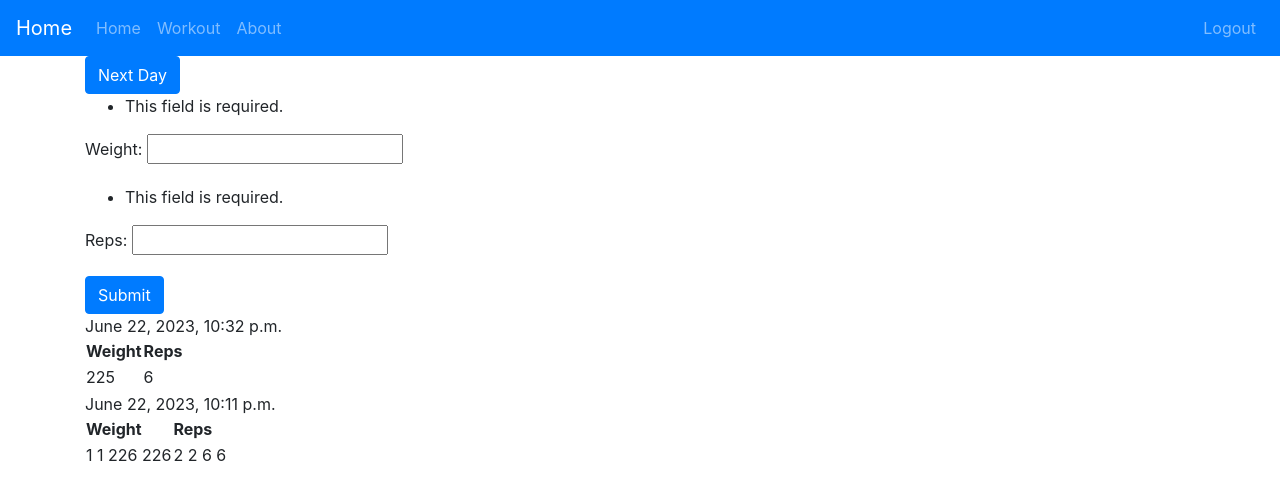
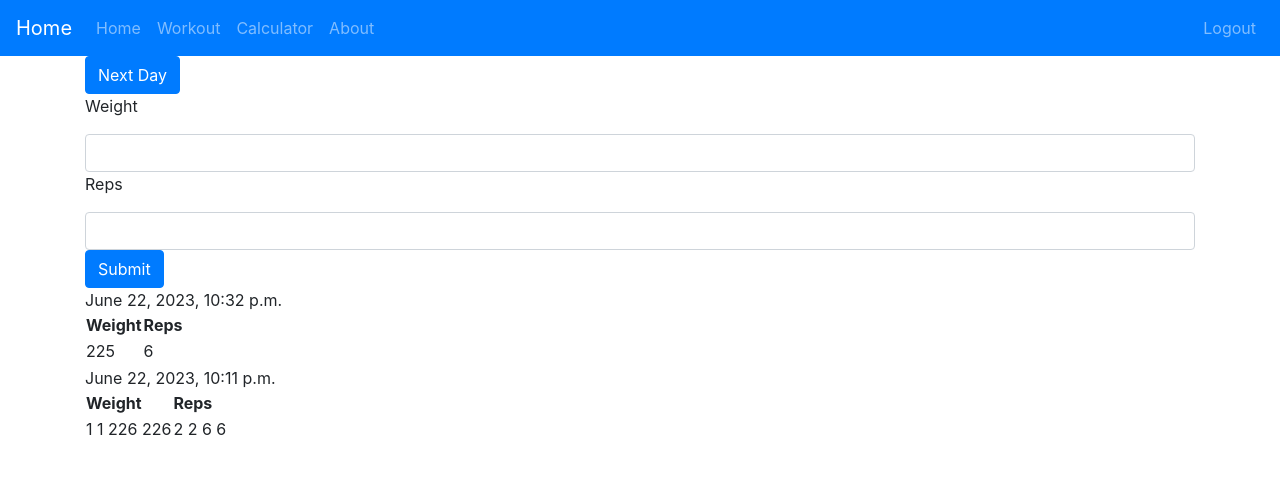
Before and after one commit to bsule/Workout-Tracker, a Django app: page /workouts/list/1/ in a window 1280 px wide. Shown: the top 490 px of the page. Run offline with Django 4.2, Linux system fonts and the light colour scheme; a user stored in the database is signed in; data comes from the database, SQL or seed files in the repository; both versions use the stored data as it was after the commit; parts of the project's set-up code (start-up, migrations or seed data) failed here and were passed over; some libraries are stand-ins or nearby versions.

Commit message:
added max rep calculator and designed the form a little

```diff
--- a/workout_tracker/templates/base.html
+++ b/workout_tracker/templates/base.html
@@ -32,6 +32,9 @@
             </li>
             <li class="nav-item">
             <a class="nav-link" href="{% url 'workout_choose' %}">Workout</a>
+            </li>
+            <li class="nav-item">
+            <a class="nav-link" href="{% url 'calculator_view' %}">Calculator</a>
             </li>
             <li class="nav-item">
             <a class="nav-link" href="#">About</a>
--- a/workout_tracker/workout_tracker/settings.py
+++ b/workout_tracker/workout_tracker/settings.py
@@ -39,6 +39,8 @@ INSTALLED_APPS = [
     'django.contrib.sessions',
     'django.contrib.messages',
     'django.contrib.staticfiles',
+
+    'widget_tweaks',
 
     'bootstrap4',
     'accounts',
--- a/workout_tracker/workouts/forms.py
+++ b/workout_tracker/workouts/forms.py
@@ -2,7 +2,6 @@ from django.forms import ModelForm
 from .models import *
 from django import forms
 from django.contrib.auth.models import User
-from django.shortcuts import redirect
 
 
 class Workout_SplitForm(ModelForm):
@@ -15,3 +14,8 @@ class Workout_SplitForm(ModelForm):
 class Weight_and_reps_form(forms.Form):
     weight = forms.IntegerField()
     reps = forms.IntegerField()
+
+
+class Max_Rep_Calculator_Form(forms.Form):
+    weight = forms.IntegerField()
+    reps = forms.IntegerField()
--- a/workout_tracker/workouts/templates/replist.html
+++ b/workout_tracker/workouts/templates/replist.html
@@ -1,5 +1,6 @@
 {% extends 'base.html' %}
 {% load custom_filters %}
+{% load widget_tweaks %}
 
 {% block content %}
 
@@ -14,24 +15,13 @@
     <form method="POST">
         {% csrf_token %}
 
-        {{ form.as_p }}
+        <p>Weight</p>
+        {% render_field form.weight class="form-control" %}
+        <p>Reps</p>
+        {% render_field form.reps class="form-control" %}
         <input class="btn btn-primary" type="submit" name="form_submit" value="Submit" />
 
     </form>
-
-    <!-- <table>
-        <thead>
-            <tr>
-                <th>Weight</th>
-                <th>Reps</th>
-            </tr>
-        </thead>
-        <tbody>
-            <tr>
-
-            </tr>
-        </tbody>
-    </table> -->
 
     {% for workout in workoutsplit %}
         {{ workout.date }}
@@ -45,16 +35,12 @@
             </thead>
             <tbody>
 
-
-
                 {% for weight,reps in workout.weight|zip_lists:workout.reps %}
                     <tr>
                         <td>{{weight}}</td>
                         <td>{{reps}}</td>
                     </tr>
                 {% endfor %}
-
-
 
             </tbody>
         </table>
--- a/workout_tracker/workouts/urls.py
+++ b/workout_tracker/workouts/urls.py
@@ -8,4 +8,5 @@ urlpatterns = [
     path('', views.workout_chooser, name='workout_choose'),
     path('list/', views.workoutsplitshowerview, name='workoutsplitshowerview'),
     path('list/<int:pk>/', views.reps_view, name='reps_view'),
+    path('calculator/', views.calculator_view, name='calculator_view'),
 ]
--- a/workout_tracker/workouts/views.py
+++ b/workout_tracker/workouts/views.py
@@ -4,6 +4,21 @@ from .models import Workout_Split, Weight_and_reps
 from django.http import HttpResponseForbidden
 
 # Create your views here.
+
+def calculator_view(request):
+    form = Max_Rep_Calculator_Form(request.POST)
+    onerep=-1
+
+    if request.method == 'POST' and form.is_valid():
+        weight = form.cleaned_data.get('weight')
+        reps = form.cleaned_data.get('reps')
+        onerep = weight/(1.0278-(.0278*reps))
+
+    onerep = onerep
+    content = {}
+    content['form'] = form
+    content['onerep'] = round(onerep, 1)
+    return render(request, 'calculator.html', content)
 
 def workout_chooser(request):
     form = Workout_SplitForm(request.POST or None)
@@ -48,11 +63,7 @@ def reps_view(request, pk):
         if request.POST.get('next_day'):
             weight_reps_model = Weight_and_reps.objects.create(model=my_model)
 
-
-
     workoutsplit = Weight_and_reps.objects.filter(model=my_model).order_by('-date')
-
-
 
     context = {}
     context['form'] = form
```
Also changed, not shown: workout_tracker/workouts/templates/calculator.html (added, +25 -0 lines), workout_tracker/db.sqlite3, workout_tracker/static/css/master.css (line endings or trailing spaces).
